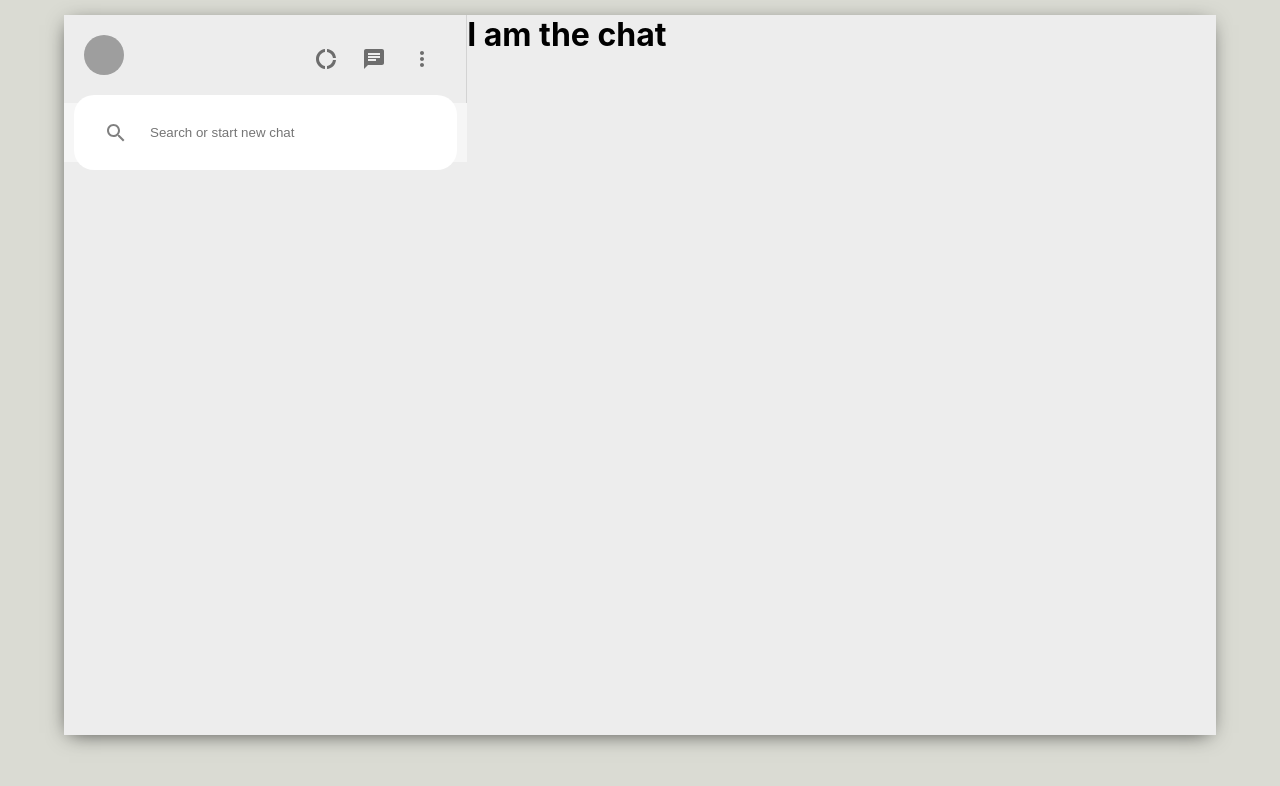
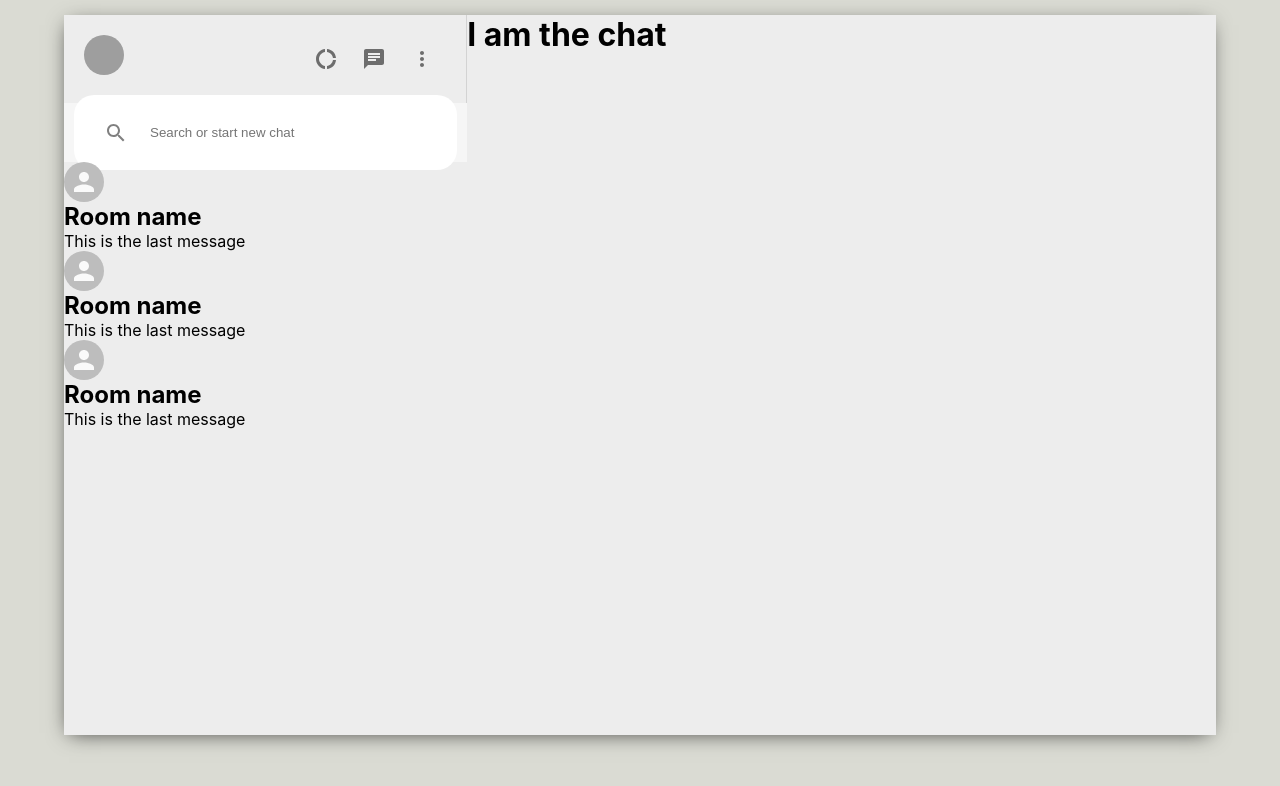
Before and after one commit to TellyLowe/whatsapp-mern, a React (Create React App) app: page / in a window 1280 px wide. Shown: the top 786 px of the page. Built offline with nearby package versions, Linux system fonts and the light colour scheme; grey boxes are pictures that could not be loaded.

Commit message:
Sidebar with avatars

```diff
--- a/src/Sidebar.js
+++ b/src/Sidebar.js
@@ -5,6 +5,7 @@
 import ChatIcon from "@material-ui/icons/Chat";
 import MoreVertIcon from "@material-ui/icons/MoreVert";
 import { SearchOutlined } from '@material-ui/icons';
+import SidebarChat from "./SidebarChar";
 
 function Sidebar() {
     return (
@@ -30,6 +31,12 @@
                     <input placeholder="Search or start new chat" type="text" />
                 </div>
             </div>
+
+            <div className="sidebar__chats">
+                <SidebarChat />
+                <SidebarChat />
+                <SidebarChat />
+            </div>
         </div>
     )
 }
--- /dev/null
+++ b/src/SidebarChar.js
@@ -0,0 +1,17 @@
+import { Avatar } from '@material-ui/core';
+import React from 'react';
+import "./SidebarChat.css";
+
+function SidebarChar() {
+    return (
+        <div className="sidebarChat">
+            <Avatar />
+            <div className="sidebarChat__info">
+                <h2>Room name</h2>
+                <p>This is the last message</p>
+            </div>
+        </div>
+    );
+}
+
+export default SidebarChar
```
Also changed, not shown: src/SidebarChat.css (added).
